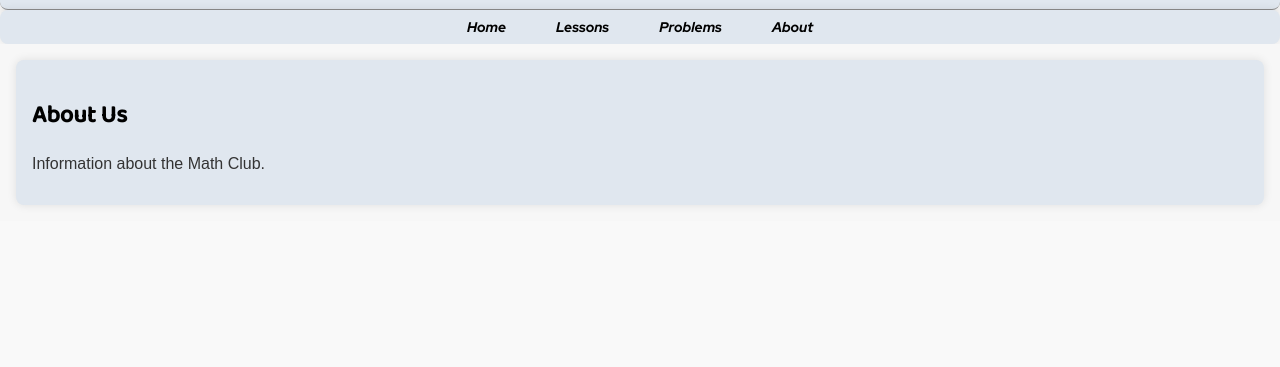
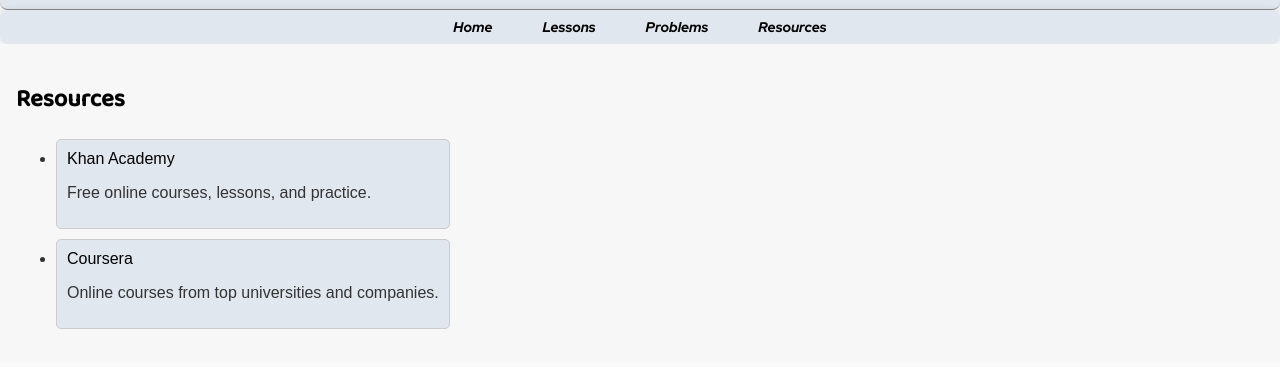
Before and after one commit to marlqyu/mc, a plain HTML site: page about.html in a window 1280 px wide. Shown: the part 85-452 px from the top of the page. Drawn offline with Linux system fonts and the light colour scheme.

Commit message:
resources etc

```diff
--- a/about.html
+++ b/about.html
@@ -3,7 +3,7 @@
 <head>
     <meta charset="UTF-8">
     <meta name="viewport" content="width=device-width, initial-scale=1.0">
-    <title>About - Math Club</title>
+    <title>Resources - Math Club</title>
     <link rel="stylesheet" href="styles.css">
     <link rel="icon" href="images/dcti.png" type="image/png">
 </head>
@@ -12,19 +12,26 @@
     <img src="images/dcti.png" alt="Math Club Logo" class="logo">
     <h1 class="math-club-title">Math Club</h1>
 </header>
-<nav>
+
+<nav class="red-hat-display-nav">
     <ul>
         <li><a href="index.html">Home</a></li>
         <li><a href="lessons.html">Lessons</a></li>
         <li><a href="problems.html">Problems</a></li>
-        <li><a href="about.html">About</a></li>
+        <li><a href="about.html">Resources</a></li>
     </ul>
 </nav>
 <main>
-    <section class="about-us-block">
-        <h2>About Us</h2>
-        <p>Information about the Math Club.</p>
-    </section>
+    <div class="container">
+        <section class="resources-list">
+            <h2>Resources</h2>
+            <ul id="resources-list">
+                <!-- Resources will be populated here -->
+            </ul>
+        </section>
+    </div>
 </main>
+
+<script src="scripts.js"></script>
 </body>
 </html>
--- a/content.json
+++ b/content.json
@@ -13,5 +13,34 @@
       "title": "Lesson 3: Trigonometry",
       "content": "This lesson explores the principles of trigonometry, including sine, cosine, and tangent functions."
     }
+  ],
+  "problems": [
+    {
+      "title": "Problem 1: Solve for x",
+      "content": "Solve the equation: 2x + 3 = 7",
+      "answer": "2"
+    },
+    {
+      "title": "Problem 2: Pythagorean Theorem",
+      "content": "Find the length of the hypotenuse of a right triangle with legs of length 3 and 4.",
+      "answer": "5"
+    },
+    {
+      "title": "Test",
+      "content": "dota 2 is a good game",
+      "answer": "zxczov"
+    }
+  ],
+  "resources": [
+    {
+      "title": "Khan Academy",
+      "link": "https://www.khanacademy.org",
+      "description": "Free online courses, lessons, and practice."
+    },
+    {
+      "title": "Coursera",
+      "link": "https://www.coursera.org",
+      "description": "Online courses from top universities and companies."
+    }
   ]
 }
--- a/scripts.js
+++ b/scripts.js
@@ -1,20 +1,10 @@
 // Function to update the content
 function updateContent(data) {
-    // Update Google Classroom Code
     const classroomCodeElement = document.querySelector('.small-block p');
     if (classroomCodeElement) {
         classroomCodeElement.textContent = data.googleClassroomCode;
     }
 }
-
-// Fetch the JSON data and call updateContent
-fetch('content.json')
-    .then(response => response.json())
-    .then(data => {
-        updateContent(data);
-        updateLessonsContent(data);
-    })
-    .catch(error => console.error('Error fetching content:', error));
 
 // Function to update the lessons content
 function updateLessonsContent(data) {
@@ -22,7 +12,6 @@
     const lessonDetails = document.getElementById('lesson-details');
 
     if (lessonsList && lessonDetails) {
-        // Clear the existing lessons list
         lessonsList.innerHTML = '';
 
         data.lessons.forEach(lesson => {
@@ -40,21 +29,16 @@
     }
 }
 
-// Fetch the JSON data and call updateLessonsContent
-fetch('content.json')
-    .then(response => response.json())
-    .then(data => updateLessonsContent(data))
-    .catch(error => console.error('Error fetching lessons content:', error));
-
 // Function to update the problems content
 function updateProblemsContent(data) {
     const problemsList = document.getElementById('problems-list');
     const problemDetails = document.getElementById('problem-details');
     const problemContent = document.getElementById('problem-content');
-    const submitButton = document.getElementById('submit-answer');
     let currentProblem = null;
 
-    if (problemsList && problemDetails && problemContent && submitButton) {
+    if (problemsList && problemDetails && problemContent) {
+        problemsList.innerHTML = '';
+
         data.problems.forEach(problem => {
             const problemItem = document.createElement('li');
             const problemLink = document.createElement('a');
@@ -64,34 +48,48 @@
                 currentProblem = problem;
                 problemDetails.innerHTML = `<h3>${problem.title}</h3><p>${problem.content}</p>`;
                 problemContent.innerHTML = '';
-                MathJax.typeset(); // Re-render MathJax
+                MathJax.typeset();
             });
 
             problemItem.appendChild(problemLink);
             problemsList.appendChild(problemItem);
         });
+    }
+}
 
-        // Create a div for feedback message
-        const feedbackDiv = document.createElement('div');
-        feedbackDiv.id = 'feedback-message';
-        submitButton.parentNode.appendChild(feedbackDiv);
+// Function to update the resources content
+function updateResourcesContent(data) {
+    const resourcesList = document.getElementById('resources-list');
 
-        submitButton.addEventListener('click', () => {
-            const userAnswer = document.getElementById('problem-answer').value;
-            if (currentProblem) {
-                if (userAnswer === currentProblem.answer) {
-                    feedbackDiv.innerHTML = `<p>Your answer: ${userAnswer}</p><p>Correct!</p>`;
-                } else {
-                    feedbackDiv.innerHTML = `<p>Your answer: ${userAnswer}</p><p>Incorrect. Try again.</p>`;
-                }
-                MathJax.typeset(); // Re-render MathJax
-            }
+    if (resourcesList) {
+        resourcesList.innerHTML = '';
+
+        data.resources.forEach(resource => {
+            const resourceItem = document.createElement('li');
+            resourceItem.className = 'resource-block'; // Add the CSS class
+
+            const resourceLink = document.createElement('a');
+            resourceLink.href = resource.link;
+            resourceLink.textContent = resource.title;
+            resourceLink.target = '_blank';
+
+            const resourceDescription = document.createElement('p');
+            resourceDescription.textContent = resource.description;
+
+            resourceItem.appendChild(resourceLink);
+            resourceItem.appendChild(resourceDescription);
+            resourcesList.appendChild(resourceItem);
         });
     }
 }
 
-// Fetch the JSON data and call updateProblemsContent
-fetch('problems.json')
+// Fetch the JSON data and call updateContent, updateLessonsContent, updateProblemsContent, and updateResourcesContent
+fetch('content.json')
     .then(response => response.json())
-    .then(data => updateProblemsContent(data))
-    .catch(error => console.error('Error fetching problems content:', error));
+    .then(data => {
+        updateContent(data);
+        updateLessonsContent(data);
+        updateProblemsContent(data);
+        updateResourcesContent(data);
+    })
+    .catch(error => console.error('Error fetching content:', error));
--- a/styles.css
+++ b/styles.css
@@ -360,3 +360,21 @@
         margin: 0 1em;
     }
 }
+/* Add styles for the resource blocks */
+/* Add styles for the resource blocks */
+.resource-block {
+    background-color: #e0e7ef; /* Match the color of other blocks */
+    border: 1px solid #ccc;
+    padding: 10px;
+    margin-bottom: 10px;
+    border-radius: 5px;
+}
+
+.resource-block a {
+    color: black; /* Match the link color of other blocks */
+    text-decoration: none;
+}
+
+.resource-block a:hover {
+    text-decoration: underline;
+}
```
Also changed, not shown: index.html (+1 -1 lines), lessons.html (+1 -1 lines), problems.html (+1 -6 lines), problems.json (+1 -24 lines).
